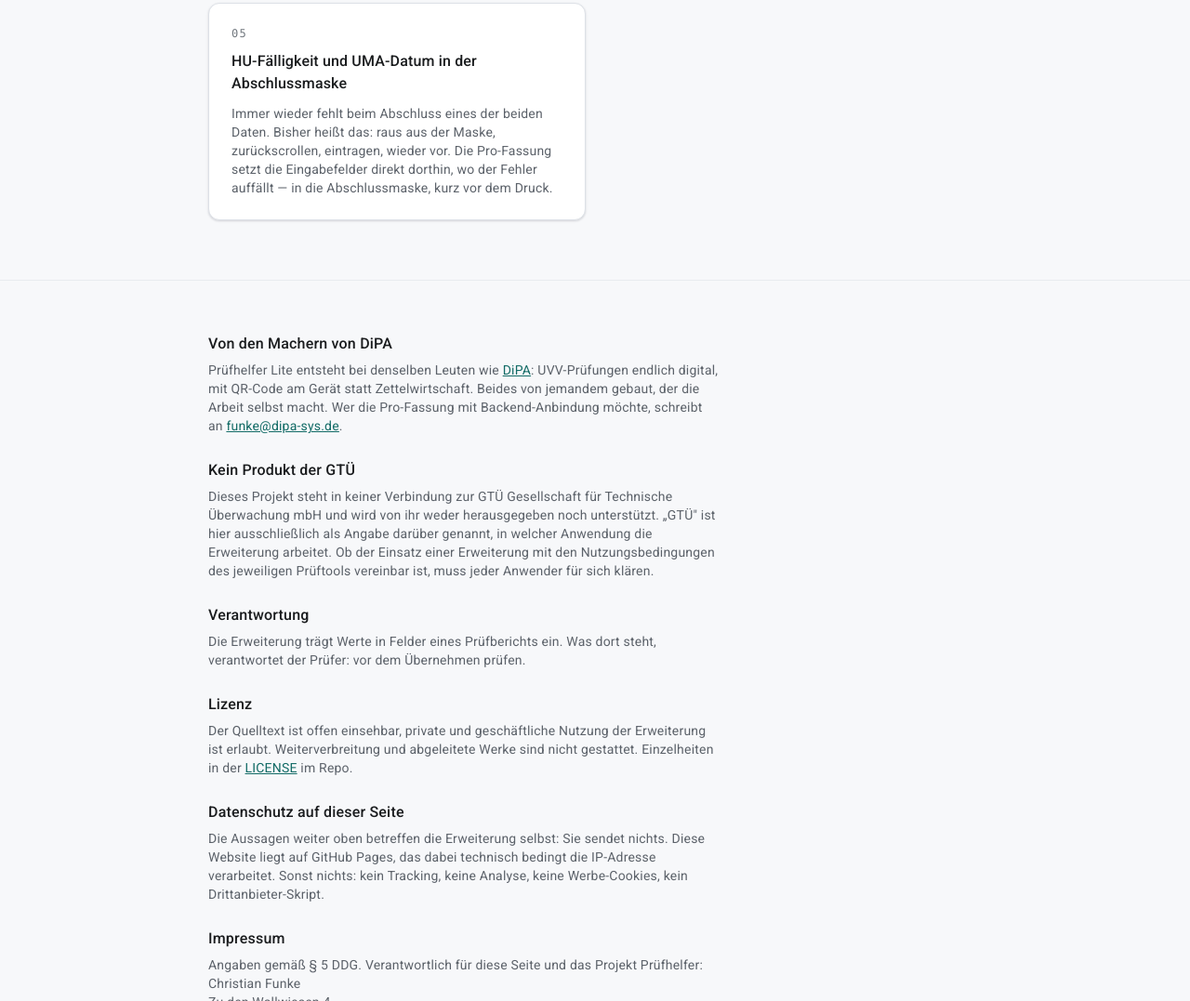
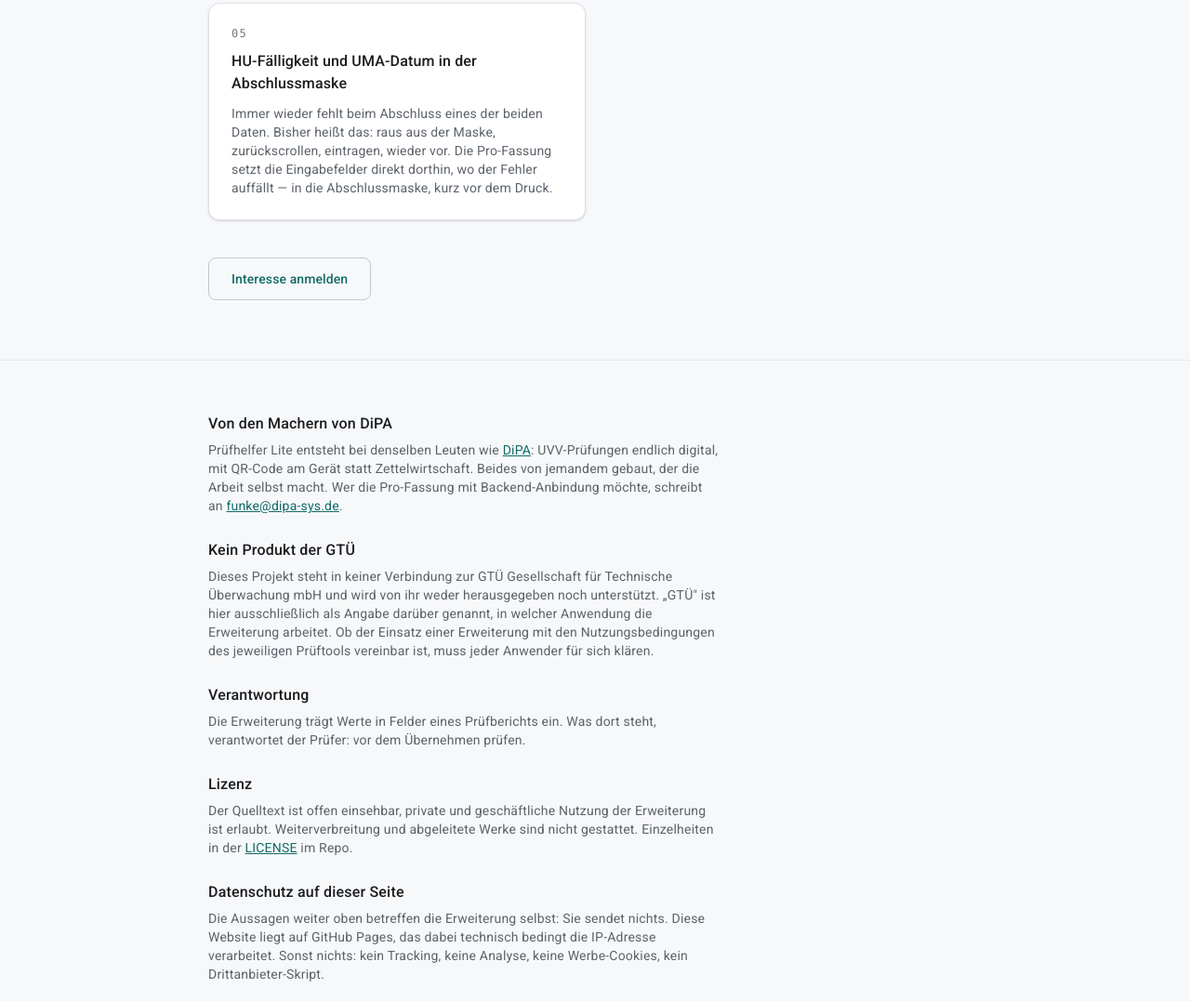
Before and after one commit to funkedipasys-dot/pruefhelfer, a browser extension: page docs/index.html in a window 1280 px wide. Shown: the part 5287-6364 px from the top of the page at 93% size. Drawn offline with Linux system fonts and the light colour scheme.

Commit message:
Projektseite: stiller Interesse-Button im Pro-Abschnitt
Kein Anmelde-Block mit Absatz und Fußnote, nur ein Outlined-Button
links unter der Featureliste. Die mailto-Vorlage fragt Büronummer,
wichtigste Funktion und Anzahl Prüfer ab. Der Footer-Nebensatz bleibt
als zweiter Weg.

Co-Authored-By: Claude Opus 5 (1M context) <noreply@anthropic.com>
Claude-Session: https://claude.ai/code/session_016DuQJh9B3W84R4o4WHu6V3

```diff
--- a/docs/index.html
+++ b/docs/index.html
@@ -444,11 +444,18 @@
 
       </div>
 
-      <!-- Kein CTA an dieser Stelle, bewusst. Der Nebensatz im Footer
-           ("Von den Machern von DiPA") reicht, solange die Nachfrage klein
-           ist. Ein fertiges Brevo-Formular dafür liegt in Commit 51c5db7
-           (Liste 8 „Prüfhelfer Pro – Interesse"), der mailto-Button in
-           71f9407. Zurückholen, sobald die Mail-Anfragen zu viele werden. -->
+      <!-- Bewusst nur ein stiller Outlined-Button, kein Anmelde-Block: Der
+           verspräche mehr Betrieb, als gerade dahintersteht. Ein fertiges
+           Brevo-Formular liegt in Commit 51c5db7 (Liste 8 „Prüfhelfer Pro –
+           Interesse"), zurückholen, sobald die Mail-Anfragen zu viele
+           werden. -->
+      <div style="margin-top:40px">
+        <a class="btn btn-outlined"
+           href="mailto:funke@dipa-sys.de?subject=Pr%C3%BCfhelfer%20Pro%20%E2%80%94%20Interesse&amp;body=B%C3%BCronummer%3A%20%0AWichtigste%20Funktion%3A%20%0AAnzahl%20Pr%C3%BCfer%3A%20"
+           rel="noopener">
+          Interesse anmelden
+        </a>
+      </div>
     </div>
   </section>
 
```
